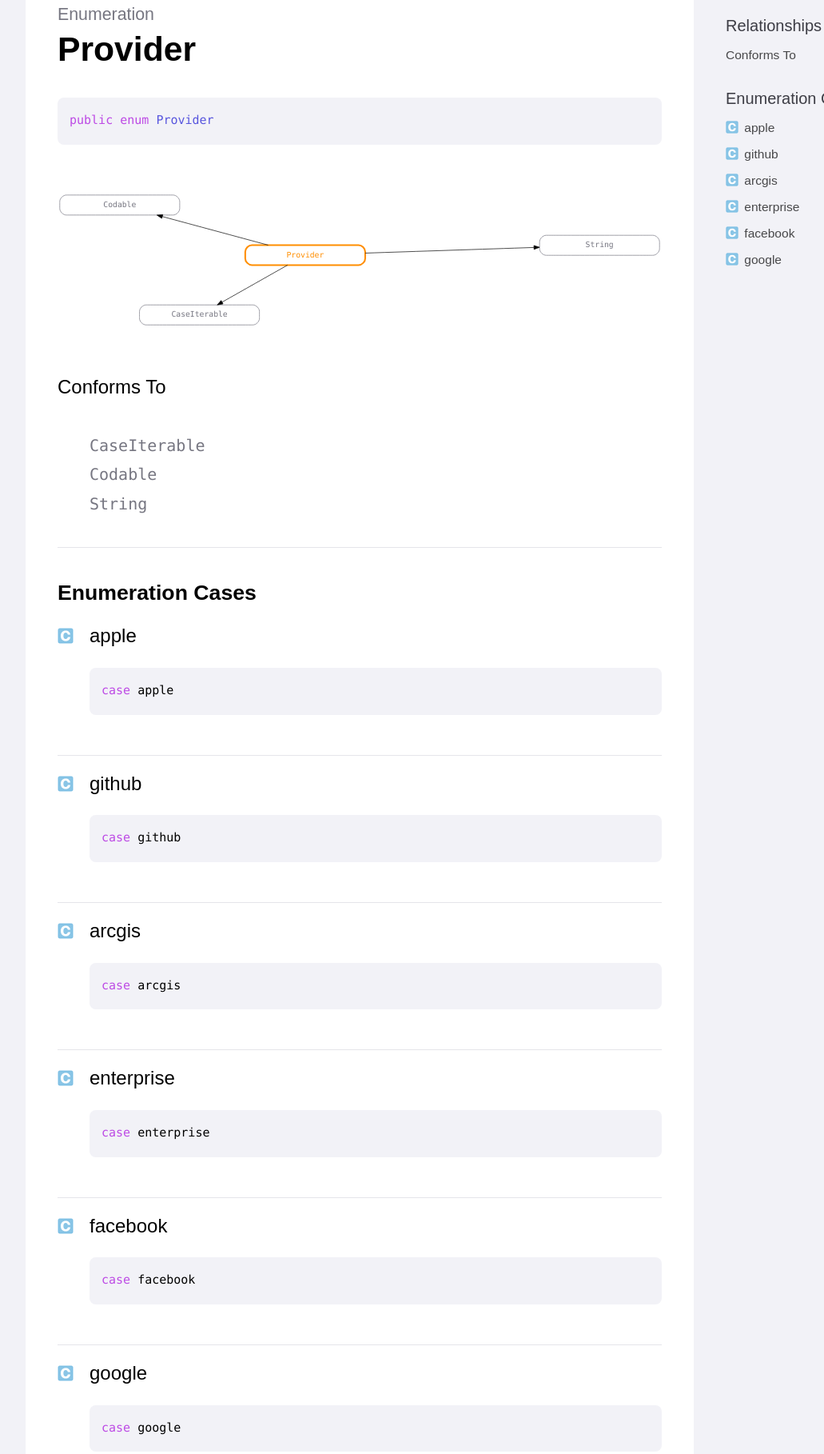
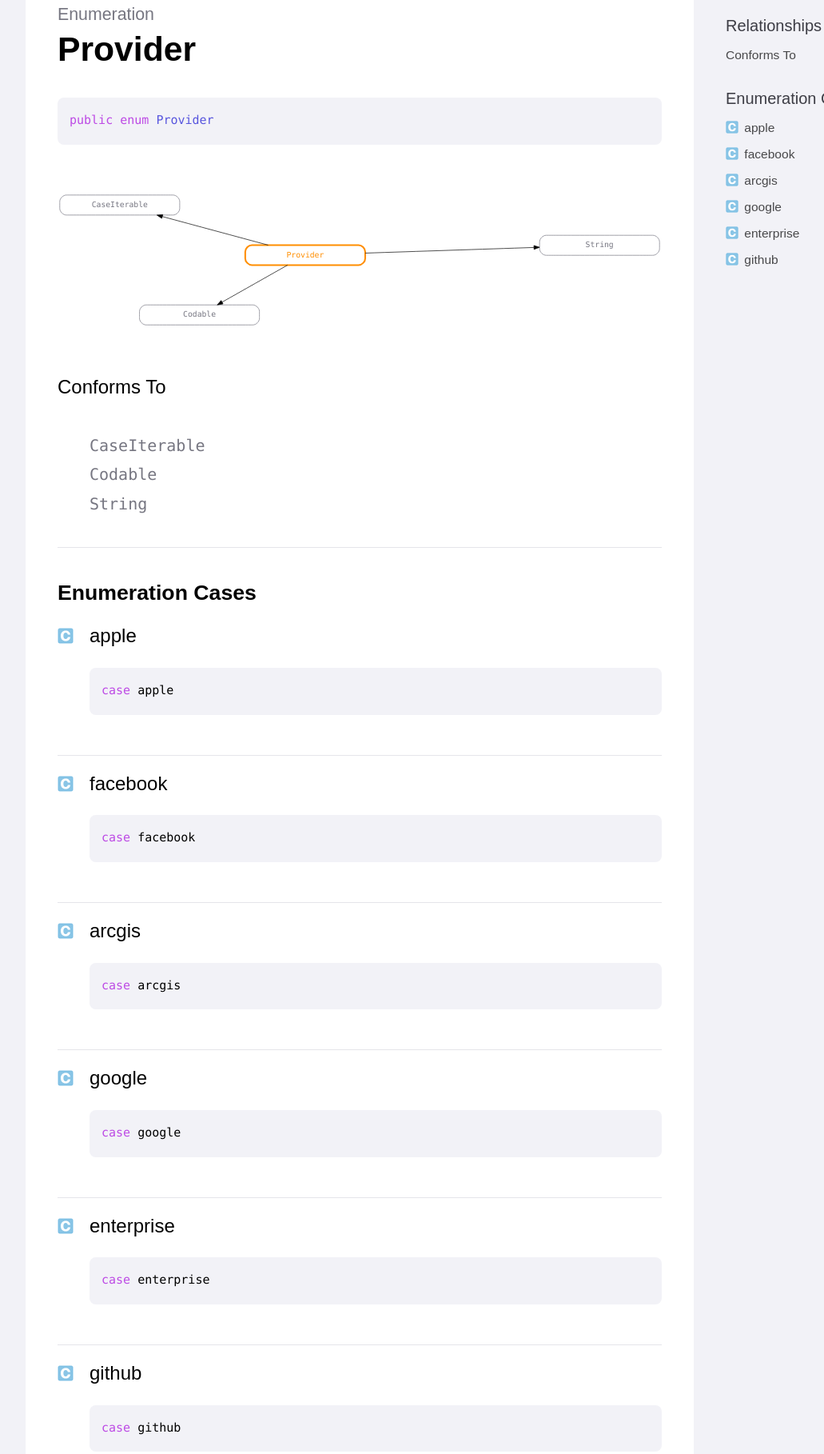
Before and after one commit to LebJe/ArcGISKit, a plain HTML site: page Provider/index.html in a window 1280 px wide. Shown: the part 139-1957 px from the top of the page at 80% size, without its empty margins (32-1063 px from the left). Drawn offline with Linux system fonts and the light colour scheme.

Commit message:
deploy: eeb5f041365d4aad48d00f0d4422dfa51042254d

```diff
--- a/Provider/index.html
+++ b/Provider/index.html
@@ -26,7 +26,7 @@
     <nav>
         <div class="wrapper">
             <h2>On This Page</h2>
-            <ol><li><a href="#relationships">Relationships</a><ul><li><a href="#relationships">Conforms To</a></li></ul></li><li><a href="#enumeration cases">Enumeration Cases</a><ul><li class="case"><a href="#provider.apple">apple</a></li><li class="case"><a href="#provider.github">github</a></li><li class="case"><a href="#provider.arcgis">arcgis</a></li><li class="case"><a href="#provider.enterprise">enterprise</a></li><li class="case"><a href="#provider.facebook">facebook</a></li><li class="case"><a href="#provider.google">google</a></li></ul></li></ol>
+            <ol><li><a href="#relationships">Relationships</a><ul><li><a href="#relationships">Conforms To</a></li></ul></li><li><a href="#enumeration cases">Enumeration Cases</a><ul><li class="case"><a href="#provider.apple">apple</a></li><li class="case"><a href="#provider.facebook">facebook</a></li><li class="case"><a href="#provider.arcgis">arcgis</a></li><li class="case"><a href="#provider.google">google</a></li><li class="case"><a href="#provider.enterprise">enterprise</a></li><li class="case"><a href="#provider.github">github</a></li></ul></li></ol>
         </div>
     </nav>
 
@@ -68,32 +68,32 @@
 <text text-anchor="middle" x="971.9813" y="-139.6055" font-family="Menlo" font-size="14.00" fill="#000000">String</text>
 </g>
 <!-- Provider&#45;&gt;String -->
-<g id="edge2" class="edge conformsTo">
+<g id="edge1" class="edge conformsTo">
 <title>Provider&#45;&gt;String</title>
 <path fill="none" stroke="#000000" d="M550.2028,-129.2457C638.4756,-132.1882 762.9928,-136.339 853.8473,-139.3675"/>
 <polygon fill="#000000" stroke="#000000" points="853.8083,-142.8681 863.9194,-139.7033 854.0415,-135.872 853.8083,-142.8681"/>
 </g>
+<!-- Codable -->
+<g id="node3" class="node unknown">
+<title>Codable</title>
+<path fill="none" stroke="#000000" d="M347.5678,-36C347.5678,-36 155.5678,-36 155.5678,-36 149.5678,-36 143.5678,-30 143.5678,-24 143.5678,-24 143.5678,-12 143.5678,-12 143.5678,-6 149.5678,0 155.5678,0 155.5678,0 347.5678,0 347.5678,0 353.5678,0 359.5678,-6 359.5678,-12 359.5678,-12 359.5678,-24 359.5678,-24 359.5678,-30 353.5678,-36 347.5678,-36"/>
+<text text-anchor="middle" x="251.5678" y="-14.3" font-family="Menlo" font-size="14.00" fill="#000000">Codable</text>
+</g>
+<!-- Provider&#45;&gt;Codable -->
+<g id="edge2" class="edge conformsTo">
+<title>Provider&#45;&gt;Codable</title>
+<path fill="none" stroke="#000000" d="M410.1201,-107.6223C377.8522,-89.3828 327.8211,-61.1025 292.6069,-41.1975"/>
+<polygon fill="#000000" stroke="#000000" points="293.9725,-37.949 283.5447,-36.0751 290.5279,-44.0428 293.9725,-37.949"/>
+</g>
 <!-- CaseIterable -->
-<g id="node3" class="node unknown">
+<g id="node4" class="node unknown">
 <title>CaseIterable</title>
-<path fill="none" stroke="#000000" d="M347.5678,-36C347.5678,-36 155.5678,-36 155.5678,-36 149.5678,-36 143.5678,-30 143.5678,-24 143.5678,-24 143.5678,-12 143.5678,-12 143.5678,-6 149.5678,0 155.5678,0 155.5678,0 347.5678,0 347.5678,0 353.5678,0 359.5678,-6 359.5678,-12 359.5678,-12 359.5678,-24 359.5678,-24 359.5678,-30 353.5678,-36 347.5678,-36"/>
-<text text-anchor="middle" x="251.5678" y="-14.3" font-family="Menlo" font-size="14.00" fill="#000000">CaseIterable</text>
+<path fill="none" stroke="#000000" d="M204,-233.7326C204,-233.7326 12,-233.7326 12,-233.7326 6,-233.7326 0,-227.7326 0,-221.7326 0,-221.7326 0,-209.7326 0,-209.7326 0,-203.7326 6,-197.7326 12,-197.7326 12,-197.7326 204,-197.7326 204,-197.7326 210,-197.7326 216,-203.7326 216,-209.7326 216,-209.7326 216,-221.7326 216,-221.7326 216,-227.7326 210,-233.7326 204,-233.7326"/>
+<text text-anchor="middle" x="108" y="-212.0326" font-family="Menlo" font-size="14.00" fill="#000000">CaseIterable</text>
 </g>
 <!-- Provider&#45;&gt;CaseIterable -->
 <g id="edge3" class="edge conformsTo">
 <title>Provider&#45;&gt;CaseIterable</title>
-<path fill="none" stroke="#000000" d="M410.1201,-107.6223C377.8522,-89.3828 327.8211,-61.1025 292.6069,-41.1975"/>
-<polygon fill="#000000" stroke="#000000" points="293.9725,-37.949 283.5447,-36.0751 290.5279,-44.0428 293.9725,-37.949"/>
-</g>
-<!-- Codable -->
-<g id="node4" class="node unknown">
-<title>Codable</title>
-<path fill="none" stroke="#000000" d="M204,-233.7326C204,-233.7326 12,-233.7326 12,-233.7326 6,-233.7326 0,-227.7326 0,-221.7326 0,-221.7326 0,-209.7326 0,-209.7326 0,-203.7326 6,-197.7326 12,-197.7326 12,-197.7326 204,-197.7326 204,-197.7326 210,-197.7326 216,-203.7326 216,-209.7326 216,-209.7326 216,-221.7326 216,-221.7326 216,-227.7326 210,-233.7326 204,-233.7326"/>
-<text text-anchor="middle" x="108" y="-212.0326" font-family="Menlo" font-size="14.00" fill="#000000">Codable</text>
-</g>
-<!-- Provider&#45;&gt;Codable -->
-<g id="edge1" class="edge conformsTo">
-<title>Provider&#45;&gt;Codable</title>
 <path fill="none" stroke="#000000" d="M375.2073,-143.6539C320.2308,-158.4837 242.2608,-179.516 184.7272,-195.0356"/>
 <polygon fill="#000000" stroke="#000000" points="183.6989,-191.6878 174.9556,-197.6715 185.5221,-198.4462 183.6989,-191.6878"/>
 </g>
@@ -119,11 +119,11 @@
     </h3>
     <html><body><pre class="highlight"><code><span class="keyword">case</span> <span class="variable">apple</span></code></pre></body></html>
 </div>
-<div role="article" class="case" id="provider.github">
+<div role="article" class="case" id="provider.facebook">
     <h3>
-        <code>github</code>
+        <code>facebook</code>
     </h3>
-    <html><body><pre class="highlight"><code><span class="keyword">case</span> <span class="variable">github</span></code></pre></body></html>
+    <html><body><pre class="highlight"><code><span class="keyword">case</span> <span class="variable">facebook</span></code></pre></body></html>
 </div>
 <div role="article" class="case" id="provider.arcgis">
     <h3>
@@ -131,23 +131,23 @@
     </h3>
     <html><body><pre class="highlight"><code><span class="keyword">case</span> <span class="variable">arcgis</span></code></pre></body></html>
 </div>
+<div role="article" class="case" id="provider.google">
+    <h3>
+        <code>google</code>
+    </h3>
+    <html><body><pre class="highlight"><code><span class="keyword">case</span> <span class="variable">google</span></code></pre></body></html>
+</div>
 <div role="article" class="case" id="provider.enterprise">
     <h3>
         <code>enterprise</code>
     </h3>
     <html><body><pre class="highlight"><code><span class="keyword">case</span> <span class="variable">enterprise</span></code></pre></body></html>
 </div>
-<div role="article" class="case" id="provider.facebook">
+<div role="article" class="case" id="provider.github">
     <h3>
-        <code>facebook</code>
+        <code>github</code>
     </h3>
-    <html><body><pre class="highlight"><code><span class="keyword">case</span> <span class="variable">facebook</span></code></pre></body></html>
-</div>
-<div role="article" class="case" id="provider.google">
-    <h3>
-        <code>google</code>
-    </h3>
-    <html><body><pre class="highlight"><code><span class="keyword">case</span> <span class="variable">google</span></code></pre></body></html>
+    <html><body><pre class="highlight"><code><span class="keyword">case</span> <span class="variable">github</span></code></pre></body></html>
 </div>
     </section>
 
@@ -158,7 +158,7 @@
 
     <footer>
         <p>
-    Generated on <time datetime="2020-12-24T18:18:46+0000">December 24, 2020</time> using <a href="https://github.com/SwiftDocOrg/swift-doc">swift-doc</a> <span class="version">1.0.0-beta.5</span>.
+    Generated on <time datetime="2020-12-24T18:23:07+0000">December 24, 2020</time> using <a href="https://github.com/SwiftDocOrg/swift-doc">swift-doc</a> <span class="version">1.0.0-beta.5</span>.
 </p>
     </footer>
 </body>
```
Also changed, not shown: FeatureService/index.html (+1 -1 lines), GIS/index.html (+1 -1 lines), Group/index.html (+1 -1 lines), Privilege/index.html (+17 -17 lines), SortOrder/index.html (+1 -1 lines), User/index.html (+1 -1 lines), UserMembership/index.html (+1 -1 lines), index.html (+1 -1 lines).
